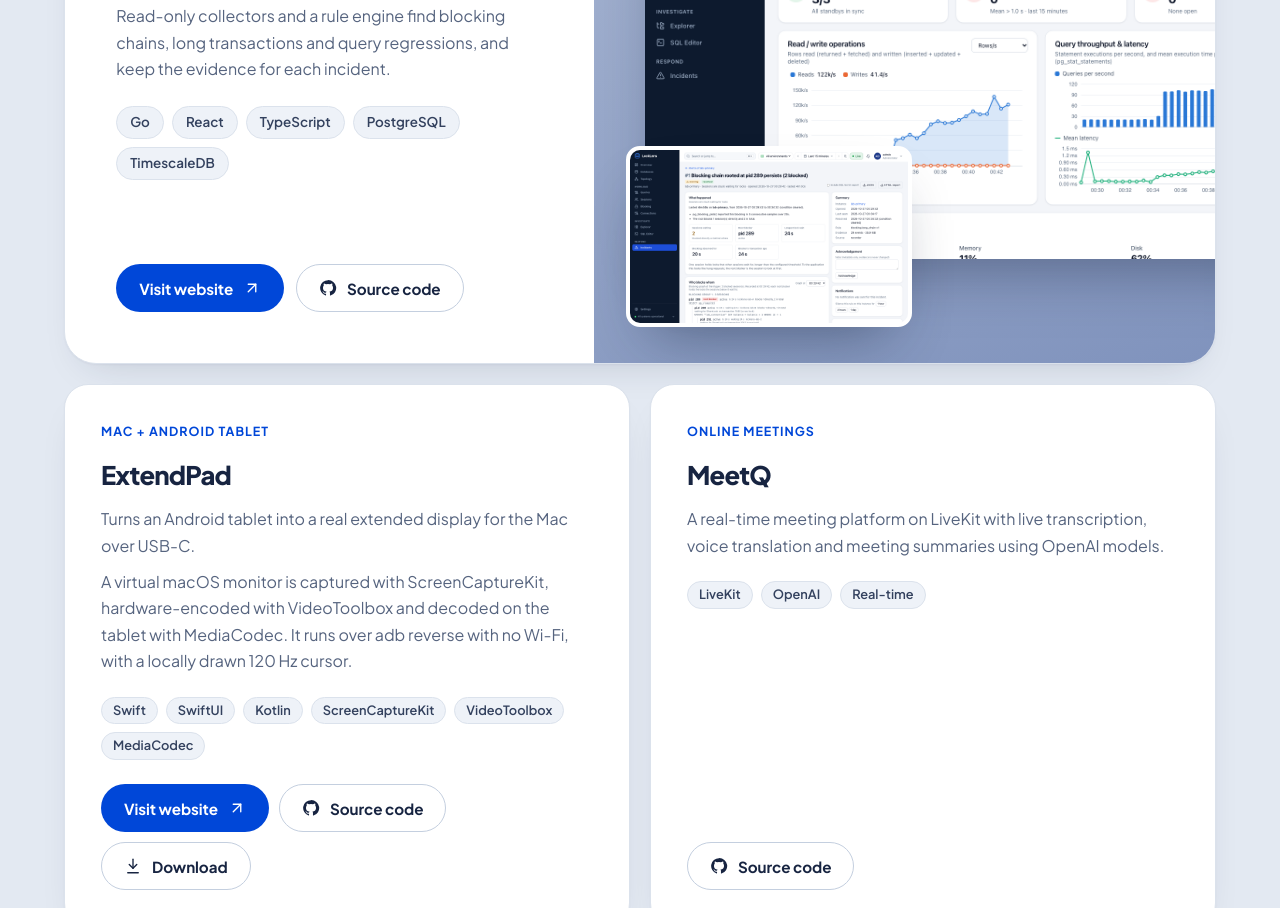
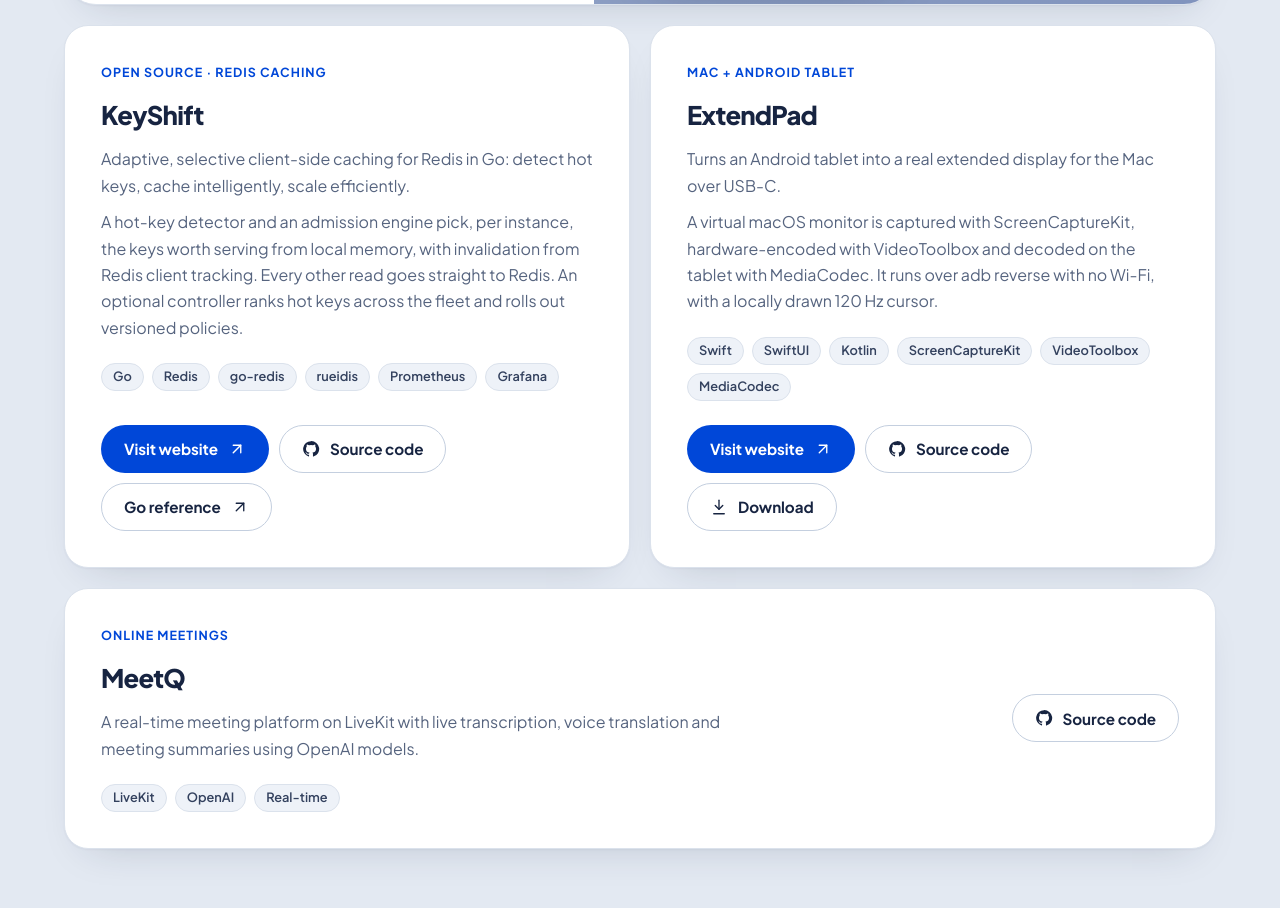
Before and after one commit to Huy-8bit/huy-8bit.github.io, an Astro site: page / in a window 1280 px wide. Shown: the part 2785-3693 px from the top of the page. Built offline with nearby package versions, Linux system fonts and the light colour scheme; Astro itself is replaced by a stand-in of ours.

Commit message:
Add KeyShift to featured projects and drop the Apple & Android skills card
Co-Authored-By: Claude Opus 5.5 <noreply@anthropic.com>

```diff
--- a/src/components/Icon.astro
+++ b/src/components/Icon.astro
@@ -24,7 +24,6 @@ const stroke: Partial<Record<IconName, string>> = {
   cap: '<path d="M22 10 12 5 2 10l10 5 10-5Z"/><path d="M6 12v5c3 3 9 3 12 0v-5"/><path d="M22 10v6"/>',
   award: '<circle cx="12" cy="8" r="6"/><path d="M15.48 12.89 17 22l-5-3-5 3 1.52-9.11"/>',
   download: '<path d="M12 15V3"/><path d="m7 10 5 5 5-5"/><path d="M5 21h14"/>',
-  devices: '<path d="M18 8V6a2 2 0 0 0-2-2H4a2 2 0 0 0-2 2v7a2 2 0 0 0 2 2h8"/><path d="M10 19v-4"/><path d="M7 19h5"/><rect x="16" y="12" width="6" height="10" rx="2"/>',
   linkedin: '<path d="M16 8a6 6 0 0 1 6 6v7h-4v-7a2 2 0 0 0-4 0v7h-4v-7a6 6 0 0 1 6-6z"/><rect x="2" y="9" width="4" height="12"/><circle cx="4" cy="4" r="2"/>',
 };
 const github =
--- a/src/data/cv.ts
+++ b/src/data/cv.ts
@@ -28,8 +28,7 @@ export type IconName =
   | 'close'
   | 'cap'
   | 'award'
-  | 'download'
-  | 'devices';
+  | 'download';
 
 export const skills: { title: string; summary: string; icon: IconName; items: string[] }[] = [
   {
@@ -68,12 +67,6 @@ export const skills: { title: string; summary: string; icon: IconName; items: st
     icon: 'bank',
     items: ['Vault Core', 'Smart contracts'],
   },
-  {
-    title: 'Apple & Android',
-    summary: 'Native Mac and Android apps with hardware video.',
-    icon: 'devices',
-    items: ['Swift', 'SwiftUI', 'Kotlin', 'VideoToolbox / MediaCodec'],
-  },
 ];
 
 export const featured = {
@@ -87,7 +80,7 @@ export const featured = {
   source: 'https://github.com/Huy-8bit/locklens',
 };
 
-export type ProjectLink = { label: string; href: string; kind: 'website' | 'source' | 'download' };
+export type ProjectLink = { label: string; href: string; kind: 'website' | 'source' | 'download' | 'reference' };
 
 export const projects: {
   name: string;
@@ -97,6 +90,19 @@ export const projects: {
   stack: string[];
   links?: ProjectLink[];
 }[] = [
+  {
+    name: 'KeyShift',
+    label: 'Open source · Redis caching',
+    summary: 'Adaptive, selective client-side caching for Redis in Go: detect hot keys, cache intelligently, scale efficiently.',
+    detail:
+      'A hot-key detector and an admission engine pick, per instance, the keys worth serving from local memory, with invalidation from Redis client tracking. Every other read goes straight to Redis. An optional controller ranks hot keys across the fleet and rolls out versioned policies.',
+    stack: ['Go', 'Redis', 'go-redis', 'rueidis', 'Prometheus', 'Grafana'],
+    links: [
+      { label: 'Visit website', href: 'https://huy-8bit.github.io/keyshift-site/', kind: 'website' },
+      { label: 'Source code', href: 'https://github.com/Huy-8bit/keyshift', kind: 'source' },
+      { label: 'Go reference', href: 'https://pkg.go.dev/github.com/Huy-8bit/keyshift/pkg/keyshift', kind: 'reference' },
+    ],
+  },
   {
     name: 'ExtendPad',
     label: 'Mac + Android tablet',
--- a/src/pages/index.astro
+++ b/src/pages/index.astro
@@ -81,7 +81,7 @@ import incident from '../assets/locklens-incident.png';
                       {l.kind === 'source' && <Icon name="github" size={18} />}
                       {l.kind === 'download' && <Icon name="download" size={18} />}
                       {l.label}
-                      {l.kind === 'website' && <Icon name="arrow-up-right" size={18} />}
+                      {(l.kind === 'website' || l.kind === 'reference') && <Icon name="arrow-up-right" size={18} />}
                     </a>
                   ))}
                 </div>
@@ -140,7 +140,7 @@ import incident from '../assets/locklens-incident.png';
         <div class="reveal">
           <p class="kicker kicker-on-hero">Contact</p>
           <h2 id="contact-title" class="contact-title">Let’s get in touch.</h2>
-          <p class="contact-text">I’m happy to talk about backend systems, infrastructure, LockLens or ExtendPad. Email is the best way to reach me.</p>
+          <p class="contact-text">I’m happy to talk about backend systems, infrastructure, LockLens, KeyShift or ExtendPad. Email is the best way to reach me.</p>
         </div>
         <div class="contact-actions reveal" style="--d:80ms">
           <a class="btn btn-light btn-lg" href={`mailto:${profile.email}`}><Icon name="mail" size={20} /> {profile.email}</a>
--- a/src/styles/global.css
+++ b/src/styles/global.css
@@ -752,9 +752,9 @@ img {
     grid-template-columns: repeat(2, minmax(0, 1fr));
   }
 }
-/* A single project spans the row, with its link beside the text. */
-.project-grid:has(> :only-child) {
-  grid-template-columns: 1fr;
+/* A project left alone on the last row spans it, with its links beside the text. */
+.project-grid > .project-card:last-child:nth-child(odd) {
+  grid-column: 1 / -1;
 }
 .project-card {
   display: flex;
@@ -770,16 +770,16 @@ img {
   gap: 10px;
 }
 @media (min-width: 768px) {
-  .project-grid > .project-card:only-child {
+  .project-grid > .project-card:last-child:nth-child(odd) {
     flex-direction: row;
     align-items: center;
     justify-content: space-between;
     gap: 40px;
   }
-  .project-grid > .project-card:only-child .project-body {
+  .project-grid > .project-card:last-child:nth-child(odd) .project-body {
     max-width: 640px;
   }
-  .project-grid > .project-card:only-child .project-links {
+  .project-grid > .project-card:last-child:nth-child(odd) .project-links {
     align-self: center;
   }
 }
```
